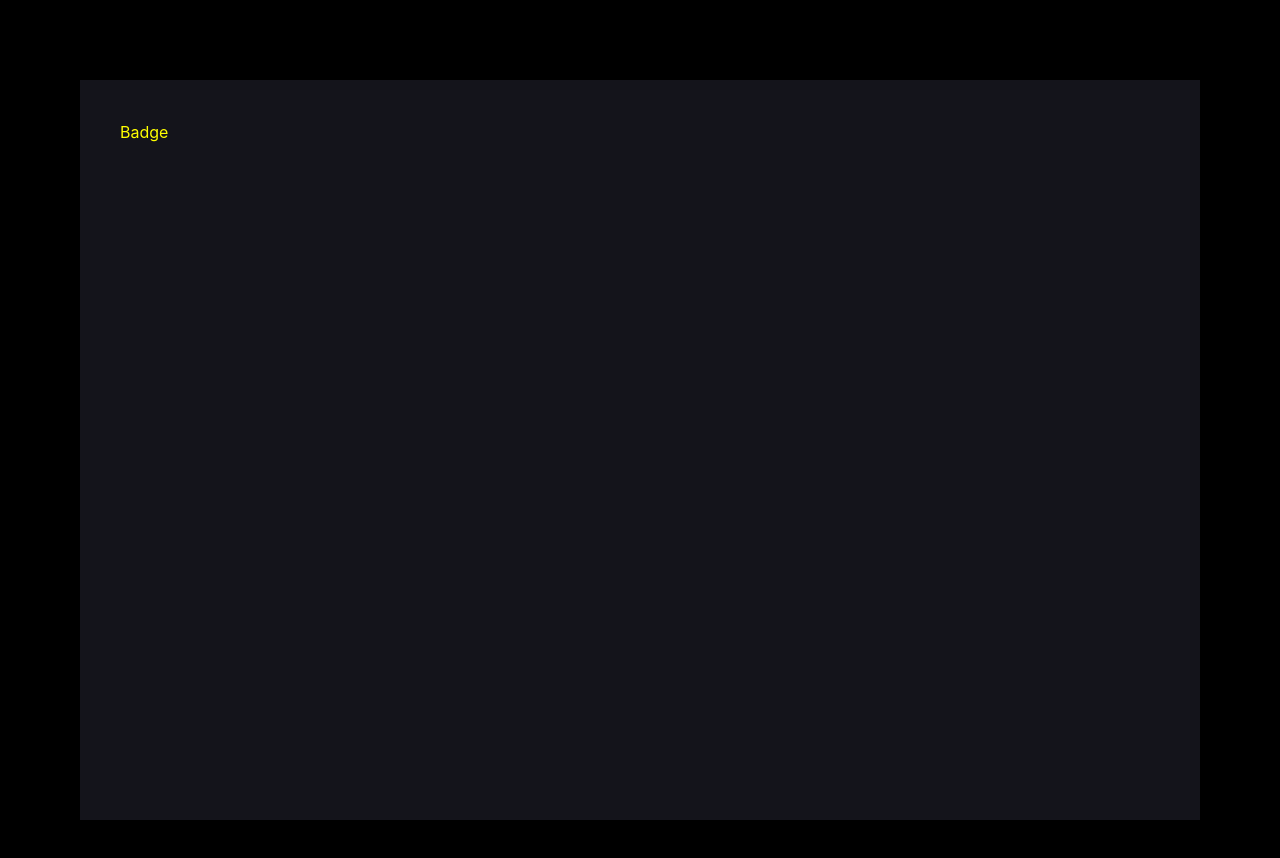
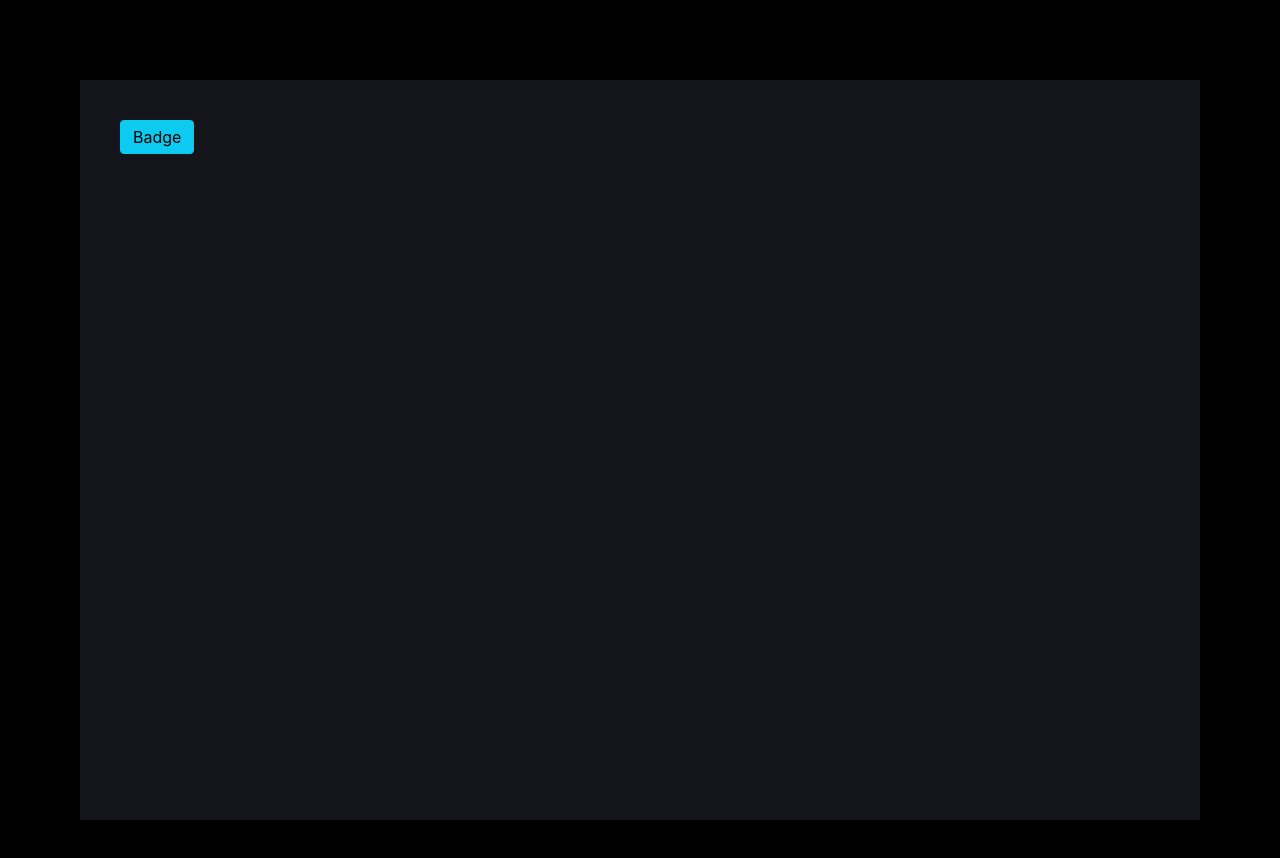
Before and after one commit to Jkerdley/reacthackathon, a React (Vite) app: page / in a window 1280 px wide. Shown: the top 858 px of the page. Built offline with nearby package versions, Linux system fonts and the light colour scheme.

Commit message:
Реализован компонент Badge

```diff
--- a/src/components/badge/badge.jsx
+++ b/src/components/badge/badge.jsx
@@ -1,11 +1,30 @@
 import { React } from 'react';
 import PropTypes from 'prop-types';
+import { BADGE_TYPE } from './constants/badge-type';
+import { getBadgeTypeStyles } from './utils';
 
-export const Badge = ({ content = '', color = '#000' }) => {
-	return <div style={{ color: color }}>{content}</div>;
+export const Badge = ({ content = '', type = BADGE_TYPE.INFO }) => {
+	console.log(content);
+	return (
+		<div
+			style={{
+				display: 'inline-block',
+				textAlign: 'center',
+				verticalAlign: 'middle',
+				border: '1px solid transparent',
+				padding: '0.25rem 0.75rem',
+				fontSize: '1rem',
+				borderRadius: '0.25rem',
+				...getBadgeTypeStyles(type),
+			}}
+		>
+			{content}
+		</div>
+	);
 };
 
 Badge.propTypes = {
 	content: PropTypes.string.isRequired,
 	color: PropTypes.string,
+	type: PropTypes.oneOf(Object.values(BADGE_TYPE)),
 };
--- /dev/null
+++ b/src/components/badge/constants/badge-type.js
@@ -0,0 +1,10 @@
+export const BADGE_TYPE = {
+	PRIMARY: 'primary',
+	SECONDARY: 'secondary',
+	SUCCESS: 'success',
+	DANGER: 'danger',
+	WARNING: 'warning',
+	INFO: 'info',
+	LIGHT: 'light',
+	DARK: 'dark',
+};
--- /dev/null
+++ b/src/components/badge/constants/index.js
@@ -0,0 +1 @@
+export * from './badge-type';
--- /dev/null
+++ b/src/components/badge/utils/getBadgeTypeStyles.js
@@ -0,0 +1,56 @@
+import { BADGE_TYPE } from '../constants/badge-type';
+
+export const getBadgeTypeStyles = (type) => {
+	switch (type) {
+		case BADGE_TYPE.PRIMARY:
+			return {
+				color: '#fff',
+				backgroundColor: '#0d6efd',
+				borderColor: '#0d6efd',
+			};
+		case BADGE_TYPE.SECONDARY:
+			return {
+				color: '#fff',
+				backgroundColor: '#6c757d',
+				borderColor: '#6c757d',
+			};
+		case BADGE_TYPE.SUCCESS:
+			return {
+				color: '#fff',
+				backgroundColor: '##198754',
+				borderColor: '##198754',
+			};
+		case BADGE_TYPE.DANGER:
+			return {
+				color: '#fff',
+				backgroundColor: '#dc3545',
+				borderColor: '#dc3545',
+			};
+		case BADGE_TYPE.WARNING:
+			return {
+				color: '#000',
+				backgroundColor: '#ffc107',
+				borderColor: '#ffc107',
+			};
+		case BADGE_TYPE.INFO:
+			return {
+				color: '#000',
+				backgroundColor: '#0dcaf0',
+				borderColor: '#0dcaf0',
+			};
+		case BADGE_TYPE.LIGHT:
+			return {
+				color: '#000',
+				backgroundColor: '#f8f9fa',
+				borderColor: '#f8f9fa',
+			};
+		case BADGE_TYPE.DARK:
+			return {
+				color: '#fff',
+				backgroundColor: '#212529',
+				borderColor: '#212529',
+			};
+		default:
+			return null;
+	}
+};
--- /dev/null
+++ b/src/components/badge/utils/index.js
@@ -0,0 +1 @@
+export * from './getBadgeTypeStyles';
```
